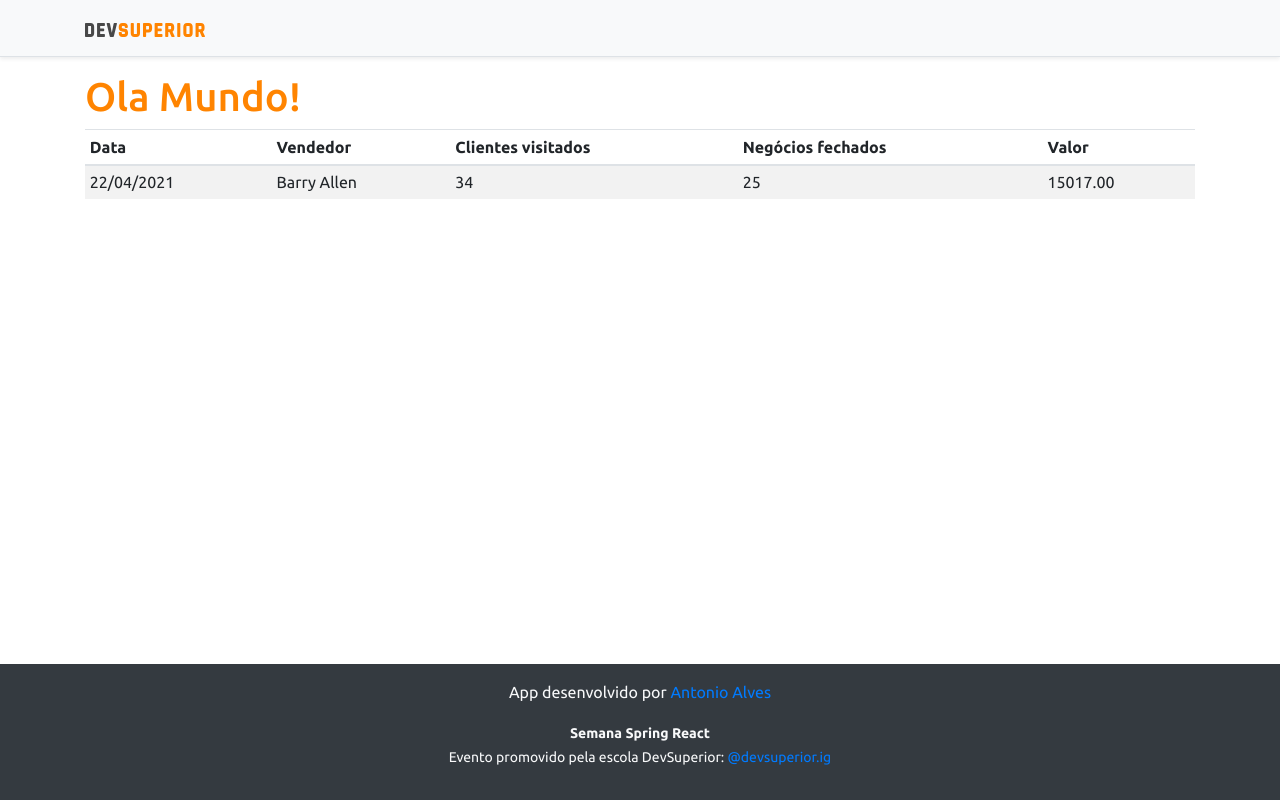
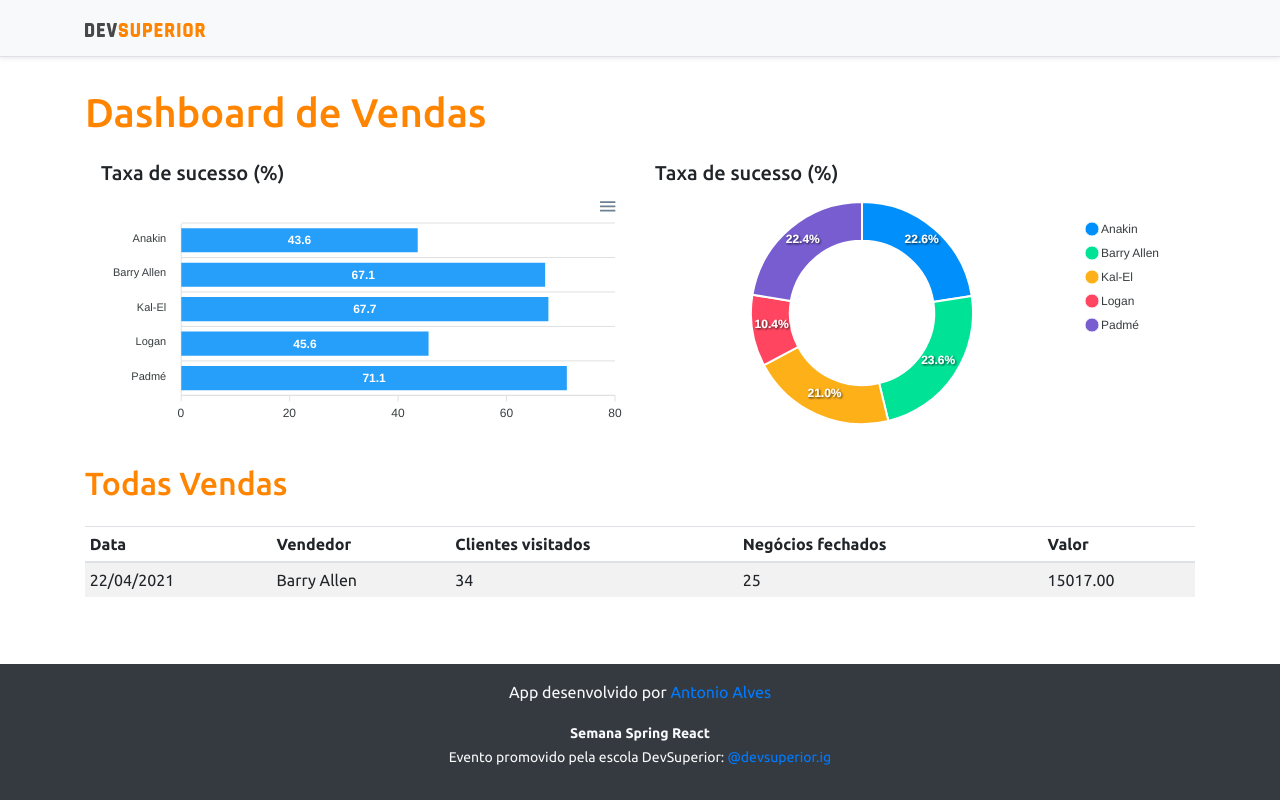
Before and after one commit to arjios/projeto-sds3, a React (Create React App) app in the folder frontend/: page / in a window 1280 px wide. Built offline with nearby package versions, Linux system fonts and the light colour scheme.

Commit message:
Static Charts

```diff
--- a/frontend/package.json
+++ b/frontend/package.json
@@ -12,10 +12,12 @@
     "@types/node": "^12.0.0",
     "@types/react": "^17.0.0",
     "@types/react-dom": "^17.0.0",
+    "apexcharts": "^3.26.1",
     "bootstrap": "^4.6.0",
     "jquery": "1.9.1",
     "popper.js": "1.16.1",
     "react": "^17.0.2",
+    "react-apexcharts": "^1.3.9",
     "react-dom": "^17.0.2",
     "react-scripts": "4.0.3",
     "typescript": "^4.1.2",
--- a/frontend/src/App.tsx
+++ b/frontend/src/App.tsx
@@ -1,17 +1,32 @@
 import NavBar from 'components/navbar/index';
 import Footer from 'components/footer/index';
 import DataTable from 'components/datatable/index';
+import BarChart from 'components/BarChart';
+import DonutChart from 'components/DonutChart/Index';
 
 
 function App() {
   return (
     <>
-    <NavBar />
-    <div className="container">
-      <h1 className = 'text-primary'>Ola Mundo!</h1>
-      <DataTable />
-    </div>
-    <Footer />
+      <NavBar />
+      <div className="container">
+        <h1 className='text-primary py-3' >Dashboard de Vendas</h1>
+        <div className="row px-3">
+          <div className="col-sm-6">
+            <h5 text-center text-secondary>Taxa de sucesso (%)</h5>
+            <BarChart />
+          </div>
+          <div className="col-sm-6">
+            <h5 text-center text-secondary>Taxa de sucesso (%)</h5>
+            <DonutChart />
+          </div>
+        </div>
+        <div className="py-3">
+          <h2 className="text-primary">Todas Vendas</h2>
+        </div>
+        <DataTable />
+      </div>
+      <Footer />
     </>
   );
 }
--- /dev/null
+++ b/frontend/src/components/BarChart/index.tsx
@@ -0,0 +1,35 @@
+import Chart from 'react-apexcharts';
+
+const BarChart = () => {
+
+    const options = {
+        plotOptions: {
+            bar: {
+                horizontal: true,
+            }
+        },
+    };
+
+    const mockData = {
+        labels: {
+            categories: ['Anakin', 'Barry Allen', 'Kal-El', 'Logan', 'Padmé']
+        },
+        series: [
+            {
+                name: "% Sucesso",
+                data: [43.6, 67.1, 67.7, 45.6, 71.1]
+            }
+        ]
+    };
+
+    return (
+        <Chart
+            options={{...options, xaxis: mockData.labels}}
+            series={mockData.series}
+            type="bar"
+            height="240"
+        />
+    );
+}
+
+export default BarChart
--- /dev/null
+++ b/frontend/src/components/DonutChart/Index.tsx
@@ -0,0 +1,26 @@
+import Chart from 'react-apexcharts';
+
+const DonutChart = () => {
+
+    const mockData = {
+        series: [477138, 499928, 444867, 220426, 473088],
+        labels: ['Anakin', 'Barry Allen', 'Kal-El', 'Logan', 'Padmé']
+    };
+
+    const options = {
+        legend: {
+            show: true
+        }
+    };
+
+    return (
+        <Chart
+            options={{...options, labels: mockData.labels}}
+            series={mockData.series}
+            type="donut"
+            height="240"
+        />
+    );
+}
+
+export default DonutChart
```
Also changed, not shown: 1 other file (tests, documents, lock files or other folders).
